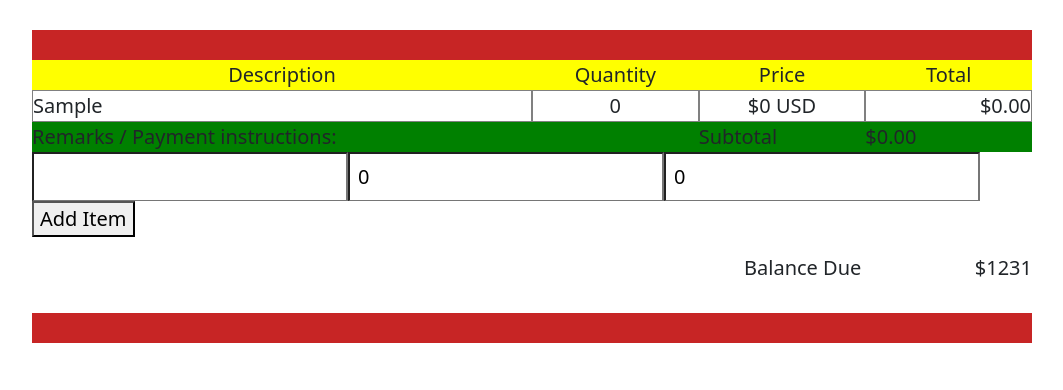
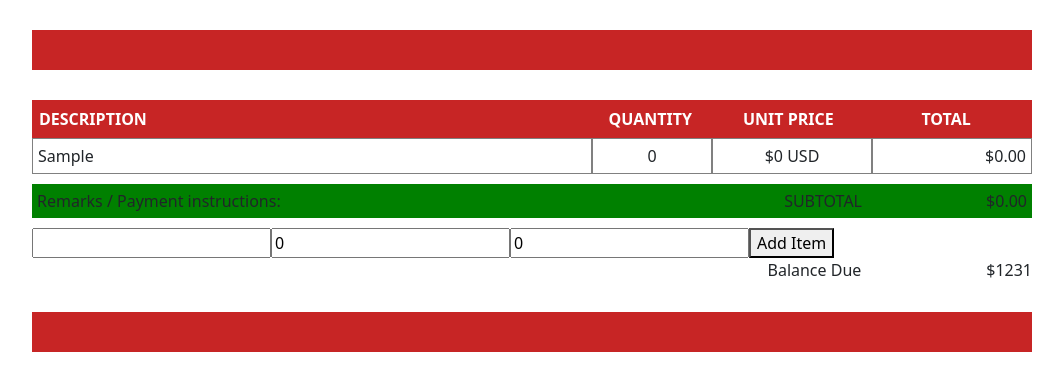
Before and after one commit to israeltduarte/myinvoice-app, an Angular app: page / in a window 1280 px wide. Both pictures are taken after typing "Sample" into the empty fields and a click on the button "Add Item". Shown: the top 390 px of the page, without its empty margins (108-1171 px from the left). Built offline with nearby package versions, Linux system fonts and the light colour scheme.

Commit message:
Remove balanceComponent; Fix css

```diff
--- a/src/app/app.component.html
+++ b/src/app/app.component.html
@@ -2,6 +2,4 @@
 
 <app-items-table></app-items-table>
 
-<balance-due></balance-due>
-
 <app-footer></app-footer>
--- a/src/app/features/balance/balance.component.css
+++ /dev/null
@@ -1,3 +0,0 @@
-.balance-due {
-  text-align: right;
-}
--- a/src/app/features/balance/balance.component.html
+++ /dev/null
@@ -1,6 +0,0 @@
-<div class="container">
-  <div class="row balance-due">
-    <div class="col-10">Balance Due</div>
-    <div class="col">$1231</div>
-  </div>
-</div>
--- a/src/app/features/table/table.component.css
+++ b/src/app/features/table/table.component.css
@@ -2,7 +2,13 @@
   /* width: auto; */
   margin: auto;
   border-spacing: 0px;
-  background-color: yellow;
+  color: white;
+  background-color: #c72525;
+  padding: 7px;
+  text-align: center;
+  text-transform: uppercase;
+  font-weight: bold;
+  font-size: 16px;
 }
 
 .table-services div,
@@ -12,16 +18,34 @@
   padding: 0;
 }
 
-.table-services {
-  text-align: center;
-}
-
 .description {
+  width: 56%;
   text-align: left;
 }
 
+.quantity {
+  width: 12%;
+}
+
+.price {
+  width: 16%;
+}
+
 .total {
+  width: 16%;
+}
+
+.total div {
   text-align: right;
+  width: 20%;
+}
+
+.subtotal {
+  text-align: right;
+}
+
+.table {
+  margin-bottom: 10px;
 }
 
 .table-items {
@@ -29,13 +53,20 @@
   text-align: center;
 }
 
+.table-items .total {
+  text-align: right;
+}
+
 .table-items div {
   border: 1px solid gray;
+  padding: 5px;
 }
 
 .table-total {
   margin: auto;
   background-color: green;
+  margin-bottom: 10px;
+  padding: 5px;
 }
 
 .table-total div {
@@ -49,3 +80,7 @@
 .new-item input {
   width: 100%;
 }
+
+.balance-due {
+  text-align: right;
+}
--- a/src/app/features/table/table.component.html
+++ b/src/app/features/table/table.component.html
@@ -1,20 +1,23 @@
 <div class="container table">
   <div class="row table-services">
-    <div class="col-6">Description</div>
-    <div class="col">Quantity</div>
-    <div class="col">Price</div>
-    <div class="col">Total</div>
+    <div class="description">Description</div>
+    <div class="quantity">Quantity</div>
+    <div class="price">Unit Price</div>
+    <div class="total">Total</div>
   </div>
   <div class="row table-items" *ngFor="let item of items">
-    <div class="col-6 description">{{ item.description }}</div>
-    <div class="col">{{ item.quantity }}</div>
-    <div class="col">${{ item.price }} USD</div>
-    <div class="col total">${{ (item.price * item.quantity).toFixed(2) }}</div>
+    <div class="description">{{ item.description }}</div>
+    <div class="quantity">{{ item.quantity }}</div>
+    <div class="price">${{ item.price }} USD</div>
+    <div class="total">${{ (item.price * item.quantity).toFixed(2) }}</div>
   </div>
+</div>
+
+<div class="container">
   <div class="row table-total" *ngIf="show">
     <div class="col-8">Remarks / Payment instructions:</div>
-    <div class="col">Subtotal</div>
-    <div class="col">${{ subtotal }}</div>
+    <div class="col subtotal">SUBTOTAL</div>
+    <div class="col subtotal">${{ subtotal }}</div>
   </div>
   <form #itemForm="ngForm" (ngSubmit)="addNewItem(); resetItem()">
     <label for="text">
@@ -47,3 +50,10 @@
     <button class="button" type="submit">Add Item</button>
   </form>
 </div>
+
+<div class="container" *ngIf="show">
+  <div class="row balance-due">
+    <div class="col-10">Balance Due</div>
+    <div class="col">$1231</div>
+  </div>
+</div>
--- a/src/app/features/table/table.component.ts
+++ b/src/app/features/table/table.component.ts
@@ -8,10 +8,16 @@ import { Item } from './item';
   styleUrls: ['./table.component.css'],
 })
 export class TableComponent {
-  items: Item[] = [];
+  items: Item[] = [
+    // { description: 'consultancy services', quantity: 12, price: 12, total: 0 },
+  ];
   subtotal: string = '';
   item: Item = new Item('', 0, 0, 0);
   show: boolean = false;
+
+  ngOnInit() {
+    this.show = this.items.length > 0;
+  }
 
   addNewItem(): void {
     this.items.push(this.item);
--- a/src/styles.css
+++ b/src/styles.css
@@ -1,19 +1,13 @@
 body {
-    margin: 0 auto;
-    height: auto;
-    width: 1024px;
-    font-size: 20px;
+  margin: 0 auto;
+  height: auto;
+  width: 1024px;
 }
 
-.header, .footer {
-    background-color: #c72525;
+.header,
+.footer {
+  background-color: #c72525;
+  margin-top: 30px;
+  margin-bottom: 30px;
+  height: 40px;
 }
-
-.header {
-    margin-top: 30px;
-    height: 30px;
-}
-
-.footer {
-    margin-top: 30px;
-}
```
Also changed, not shown: src/app/app.module.ts (+1 -8 lines), src/app/features/balance/balance.component.ts (deleted, +0 -9 lines).
